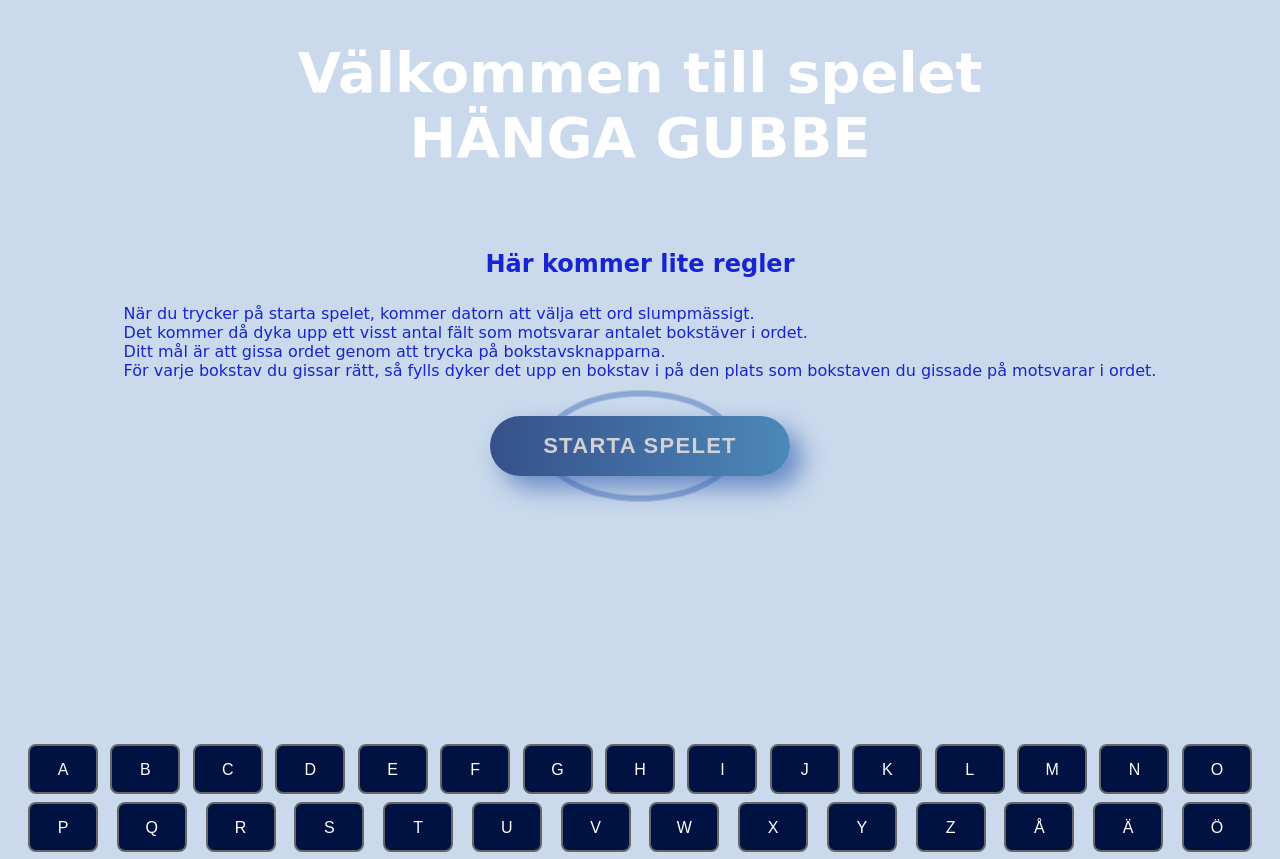
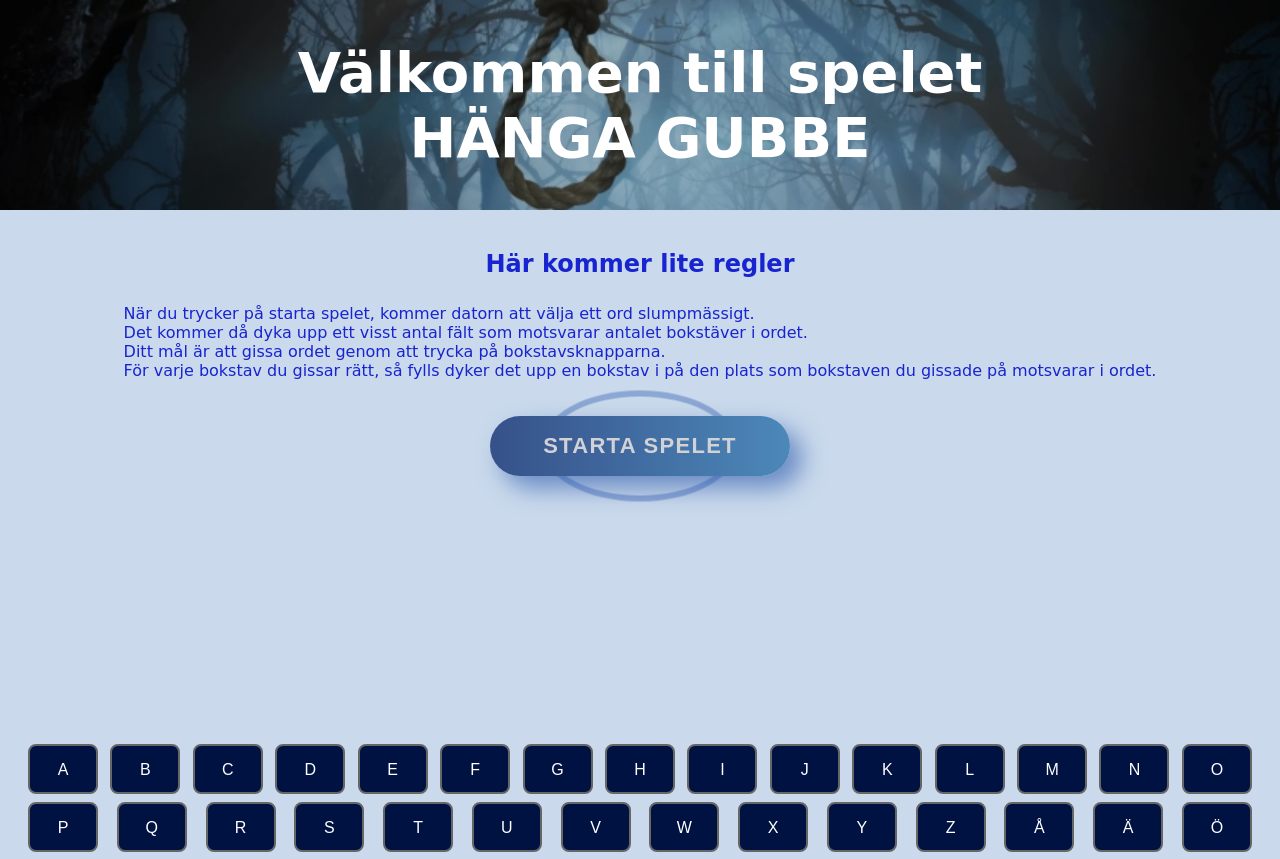
Before and after one commit to chas-academy/u03-js-hangman-baldazay, a plain HTML site: page index.html in a window 1280 px wide. Shown: the top 859 px of the page. Drawn offline with Linux system fonts and the light colour scheme.

Commit message:
Update styles.css

```diff
--- a/css/styles.css
+++ b/css/styles.css
@@ -24,7 +24,7 @@ body {
 }
 
 header {
-  background: url("img/hang_man_bg1.jpg") center center/cover no-repeat;
+  background: url("../img/hang_man_bg1.jpg") center center/cover no-repeat;
   min-height: 170px;
   color: white;
 }
```
